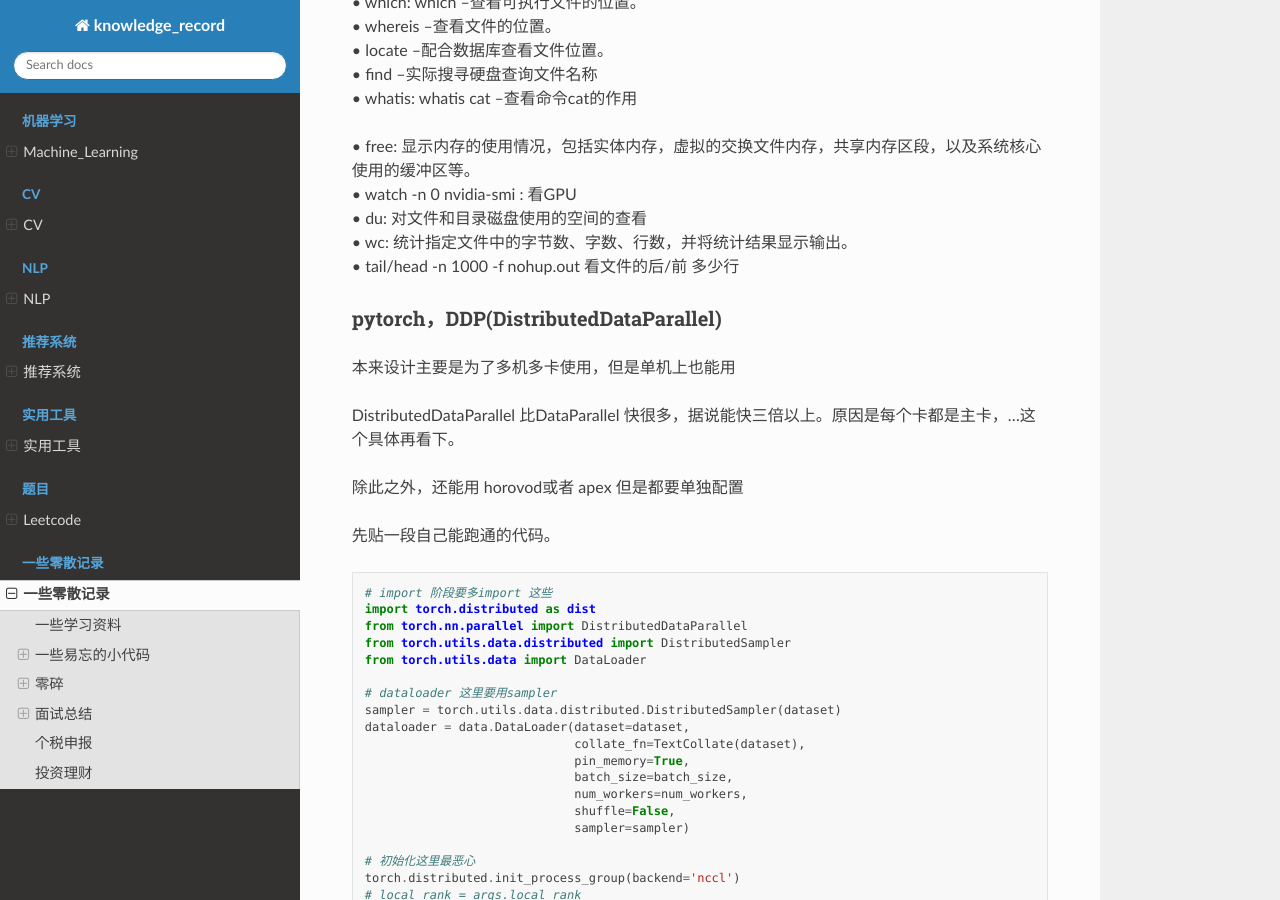
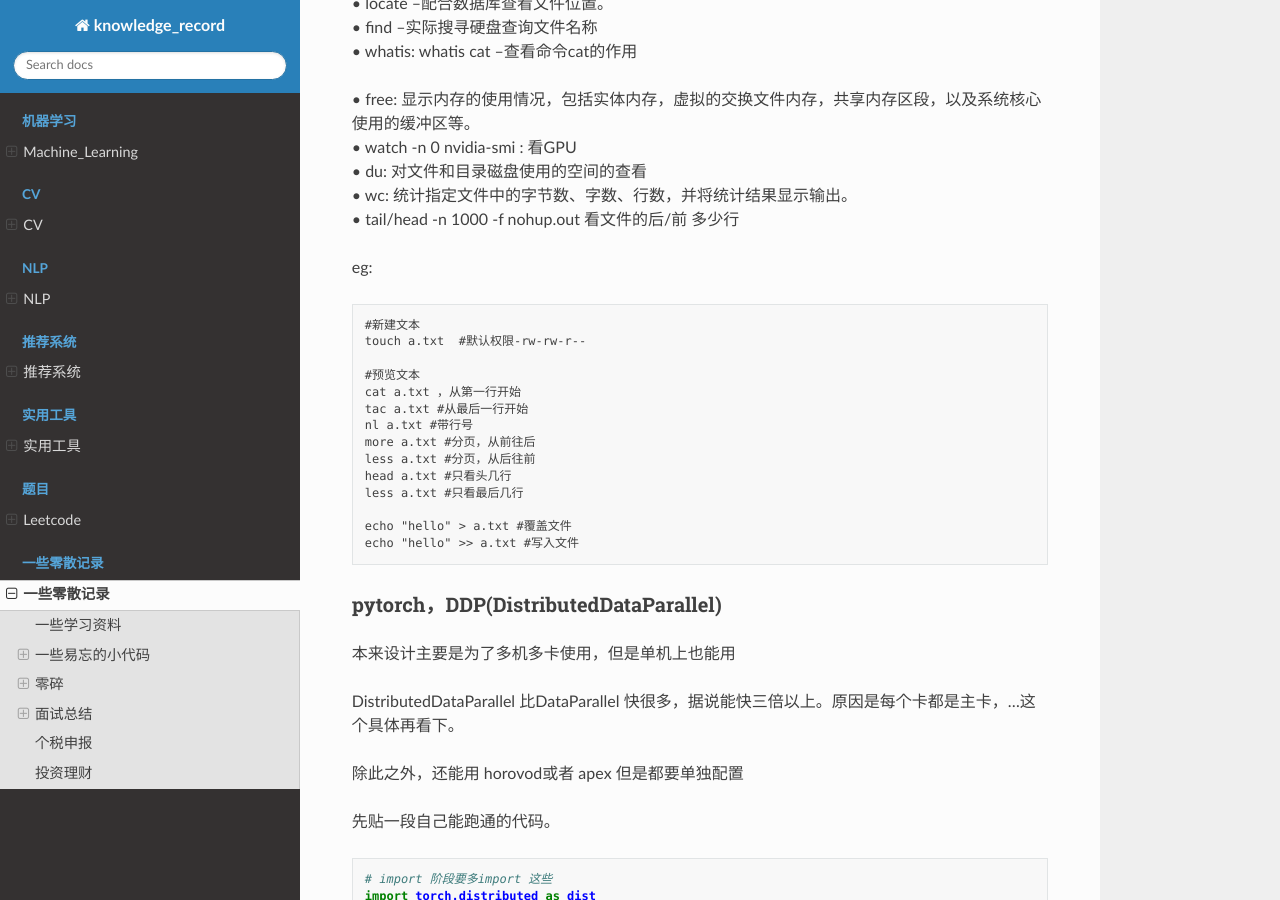
Before and after one commit to luochuankai-JHU/knowledge_record, a Sphinx documentation site: the page built from docs/python/python.rst, in a window 1280 px wide and 900 px high, scrolled down 7802 px. Built offline with Sphinx 7.4.7 and the Read the Docs theme 2.0.0, drawn with Linux system fonts in a browser that asks for light colours; some of the changed text lies outside the part shown.

Commit message:
linux command

```diff
--- a/docs/python/python.rst
+++ b/docs/python/python.rst
@@ -120,11 +120,11 @@ all() ：如果全不为空，则返回True；否则返回False。
 
 .. image:: ../../_static/python/any.png
     :align: center
-	:width: 300
+    :width: 300
 
 .. image:: ../../_static/python/all.png
     :align: center
-	:width: 300
+    :width: 300
 
 
 
@@ -229,16 +229,7 @@ Python垃圾回收
 
 还有一些补充机制
 
-feed流
----------------
-https://www.jianshu.com/p/20293026d366
 
-https://www.jianshu.com/p/791817e6f1b0
-
-协同过滤
------------------
-.. image:: ../../_static/python/协同过滤.png
-    :align: center
 
 
 详解可变、不可变数据类型+引用、深|浅拷贝
@@ -333,6 +324,22 @@ linux 操作系统一些命令
 | • wc: 统计指定文件中的字节数、字数、行数，并将统计结果显示输出。
 | • tail/head -n 1000 -f nohup.out  看文件的后/前 多少行
 
+eg::
+
+    #新建文本
+    touch a.txt  #默认权限-rw-rw-r--
+
+    #预览文本
+    cat a.txt ，从第一行开始
+    tac a.txt #从最后一行开始
+    nl a.txt #带行号
+    more a.txt #分页，从前往后
+    less a.txt #分页，从后往前
+    head a.txt #只看头几行
+    less a.txt #只看最后几行
+
+    echo "hello" > a.txt #覆盖文件
+    echo "hello" >> a.txt #写入文件
 
 
 pytorch，DDP(DistributedDataParallel)
```
